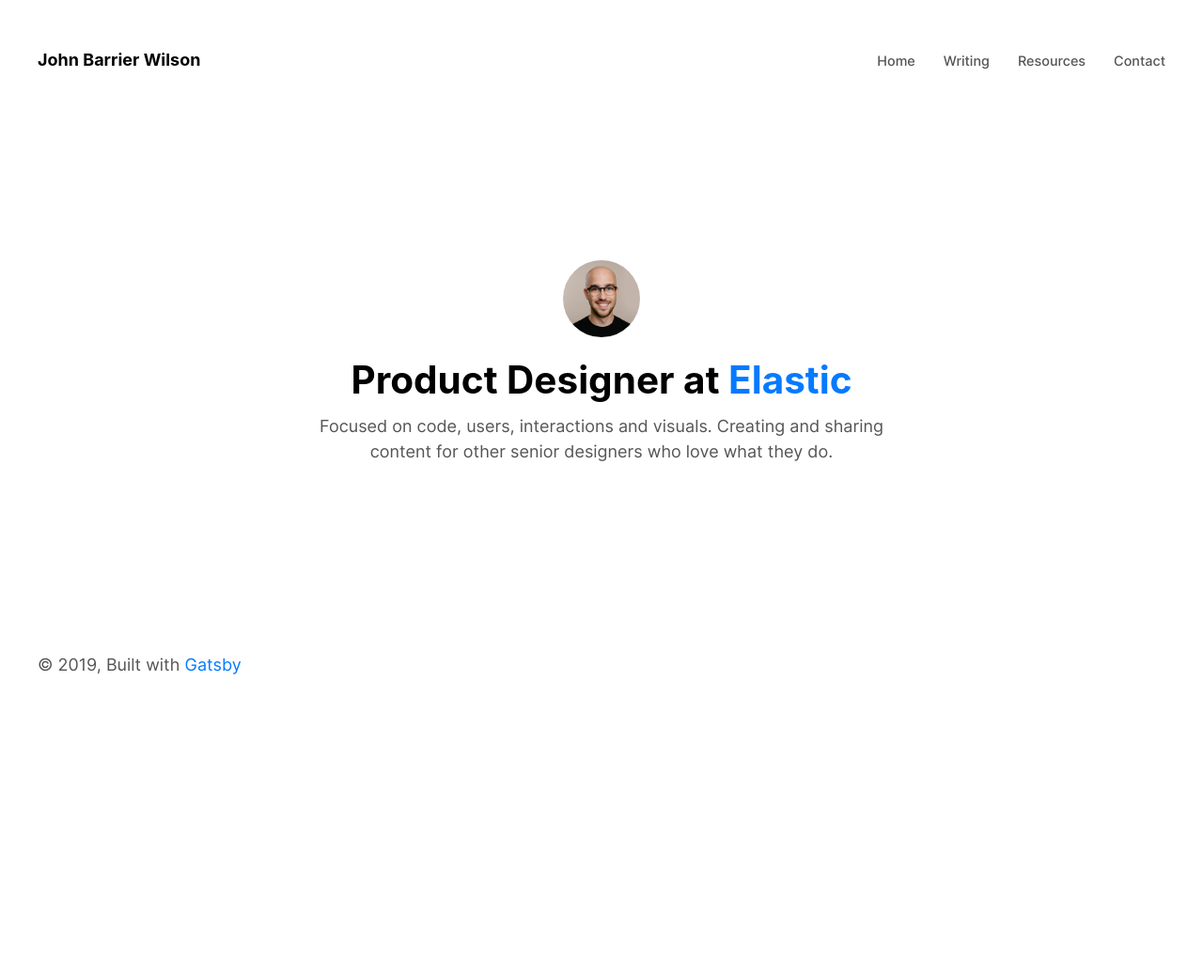
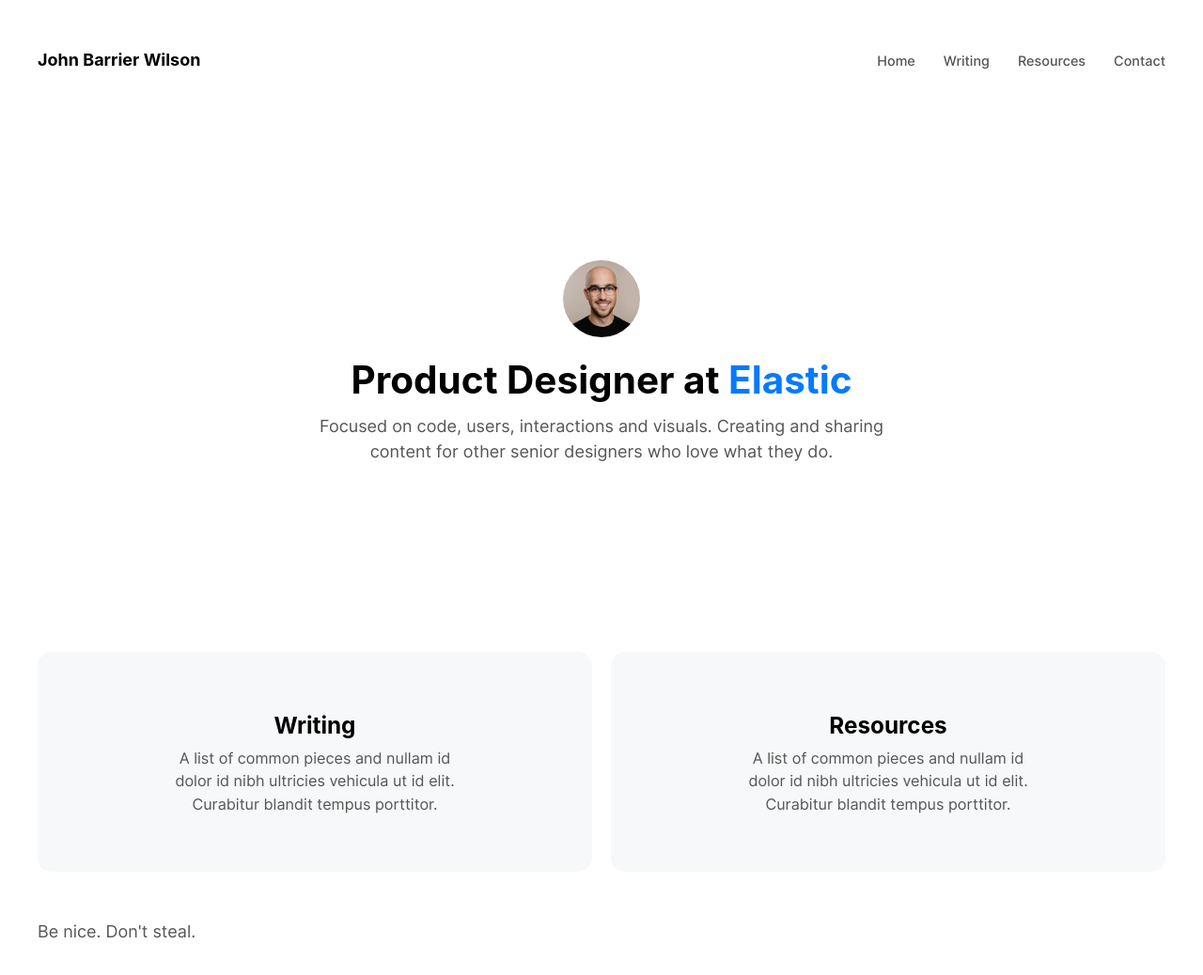
Before and after one commit to johnbarrierwilson/site-2020, a Gatsby site: page / in a window 1280 px wide. Shown: the whole page at 94% size. Before the commit the page ends 800 px from the top, so only its background shows below. Built offline with nearby package versions, Linux system fonts and the light colour scheme; Gatsby itself is replaced by a stand-in of ours; a web font is replaced by a local one.

Commit message:
Add cards to homepage

```diff
--- a/src/components/layout.js
+++ b/src/components/layout.js
@@ -3,7 +3,7 @@
 
 class Layout extends React.Component {
   render() {
-    const { location, title, children } = this.props
+    const { location, children } = this.props
     const rootPath = `${__PATH_PREFIX__}/`
     let header, navigation
 
@@ -24,7 +24,9 @@
     } else {
       header = (
         <h3>
-          <Link to={`/`}>{title}</Link>
+          <Link to={`/`}>
+            John Barrier Wilson
+          </Link>
         </h3>
       )
       navigation = (
@@ -46,9 +48,7 @@
           </header>
           <main>{children}</main>
           <footer>
-            © {new Date().getFullYear()}, Built with
-            {` `}
-            <a href="https://www.gatsbyjs.org">Gatsby</a>
+            Be nice. Don't steal.
           </footer>
         </div>
       </div>
--- a/src/pages/index.js
+++ b/src/pages/index.js
@@ -1,5 +1,5 @@
 import React from "react"
-import { graphql } from "gatsby"
+import { graphql, Link } from "gatsby"
 import Image from "gatsby-image"
 import Layout from '../components/layout'
 
@@ -7,7 +7,7 @@
   const { data } = props
   const siteTitle = data.site.siteMetadata.title
   return (
-    <Layout location={props.location} title={siteTitle}>
+    <Layout location={props.location}>
       <div className="cell cell--s well well--l tac">
         <Image
           alt="portrait of John Barrier Wilson"
@@ -16,6 +16,16 @@
         />
         <h1>Product Designer at&nbsp;<a href="https://www.elastic.co">Elastic</a></h1>
         <p>Focused on code, users, interactions and visuals. Creating and sharing content for other senior designers who love what they do.</p>
+      </div>
+      <div className="grid well mt0">
+        <Link to="/writing" className="card">
+          <h2>Writing</h2>
+          <p className="mb0 tcd">A list of common pieces and nullam id dolor id nibh ultricies vehicula ut id elit. Curabitur blandit tempus porttitor.</p>
+        </Link>
+        <Link to="/resources" className="card">
+          <h2>Resources</h2>
+          <p className="mb0 tcd">A list of common pieces and nullam id dolor id nibh ultricies vehicula ut id elit. Curabitur blandit tempus porttitor.</p>
+        </Link>
       </div>
     </Layout>
   )
--- a/src/pages/writing.js
+++ b/src/pages/writing.js
@@ -11,7 +11,7 @@
     const posts = data.allMarkdownRemark.edges
 
     return (
-      <Layout location={this.props.location} title={siteTitle}>
+      <Layout location={this.props.location}>
         <SEO title="All posts" />
         {posts.map(({ node }) => {
           const title = node.frontmatter.title || node.fields.slug
--- a/src/styles/application.scss
+++ b/src/styles/application.scss
@@ -18,7 +18,9 @@
 // -------------------------------------
 
 @import "components/avatar";
+@import "components/card";
 @import "components/cell";
+@import "components/grid";
 @import "components/header";
 @import "components/logo";
 @import "components/navigation";
--- /dev/null
+++ b/src/styles/components/_card.scss
@@ -0,0 +1,22 @@
+// *************************************
+//
+//   Card
+//   -> Colored content container
+//
+// *************************************
+
+.card {
+  background: $c-gray;
+  border-radius: 15px;
+  font-size: 0.9rem;
+  padding: ($s-space * 3) ($s-space * 6.5);
+  text-align: center;
+}
+
+// -------------------------------------
+//   Large Comment
+// -------------------------------------
+
+// ----- Standard Comment ----- //
+
+// Small Comment
--- /dev/null
+++ b/src/styles/components/_grid.scss
@@ -0,0 +1,20 @@
+// *************************************
+//
+//   Grid
+//   -> CSS Grid utilities
+//
+// *************************************
+
+.grid {
+  display: grid;
+  grid-gap: $s-space;
+  grid-template-columns: repeat(2, 1fr);
+}
+
+// -------------------------------------
+//   Large Comment
+// -------------------------------------
+
+// ----- Standard Comment ----- //
+
+// Small Comment
--- a/src/styles/foundation/_base.scss
+++ b/src/styles/foundation/_base.scss
@@ -29,6 +29,7 @@
 h1, h2, h3, h4, h5, h6 {
   color: $c-black;
   font-weight: 700;
+  margin-bottom: ($s-space * 0.25);
   margin-top: 0;
 }
 
--- a/src/styles/foundation/_tools.scss
+++ b/src/styles/foundation/_tools.scss
@@ -4,6 +4,16 @@
 //   -> Inline utilities
 //
 // *************************************
+
+// -------------------------------------
+//   Margin
+// -------------------------------------
+
+// ----- Bottom ----- //
+
+.mb0 {
+  margin-bottom: 0 !important;
+}
 
 // -------------------------------------
 //   Typography
@@ -14,3 +24,9 @@
 .tac {
   text-align: center !important;
 }
+
+// ----- Color ----- //
+
+.tcd {
+  color: $c-dark !important;
+}
```
